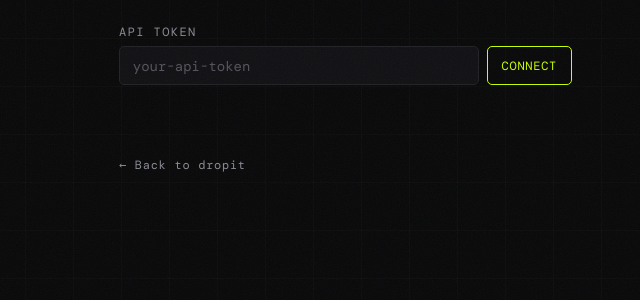
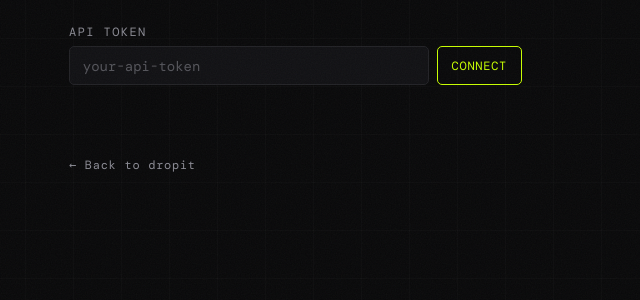
Before and after one commit to patillacode/dropit, a Python web app: template app/templates/admin.html in a window 1280 px wide. Shown: the part 58-358 px from the top of the page, without its empty margins (71-711 px from the left). Run offline with Jinja, Linux system fonts and the light colour scheme; the template is opened without the code that fills it, so the values that code supplies are empty.

Commit message:
refactor(ui): centralize .main max-width in base.css at 1000px

```diff
--- a/app/static/css/admin.css
+++ b/app/static/css/admin.css
@@ -1,9 +1,3 @@
-.main {
-    max-width: 900px;
-    margin: 0 auto;
-    position: relative;
-    z-index: 1;
-}
 
 .header {
     margin-bottom: 2.5rem;
--- a/app/static/css/base.css
+++ b/app/static/css/base.css
@@ -477,7 +477,8 @@ input[type="text"]:focus {
 
 .main {
     width: 100%;
-    max-width: 500px;
+    max-width: 1000px;
+    margin: 0 auto;
     position: relative;
     z-index: 1;
 }
```
